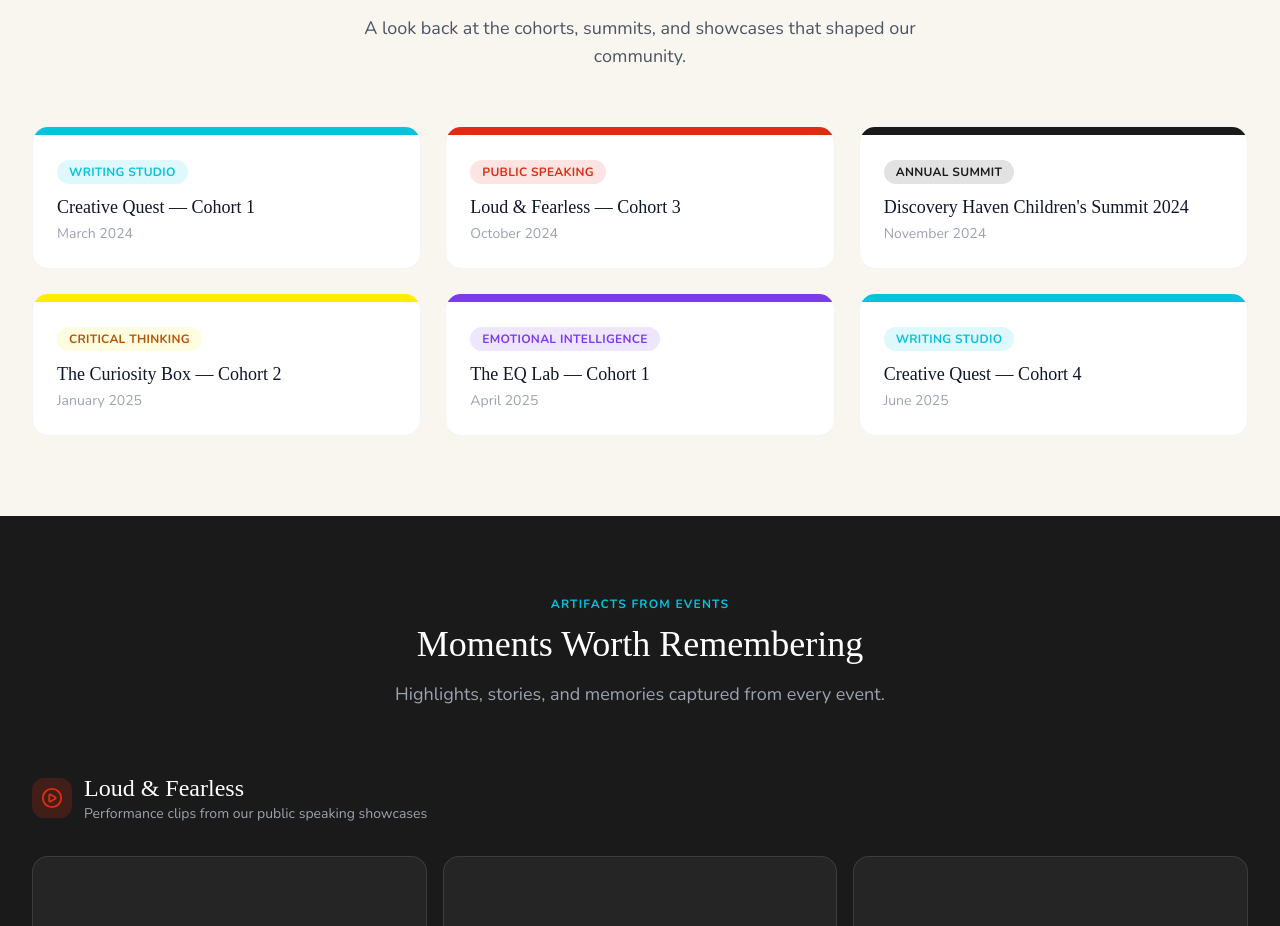
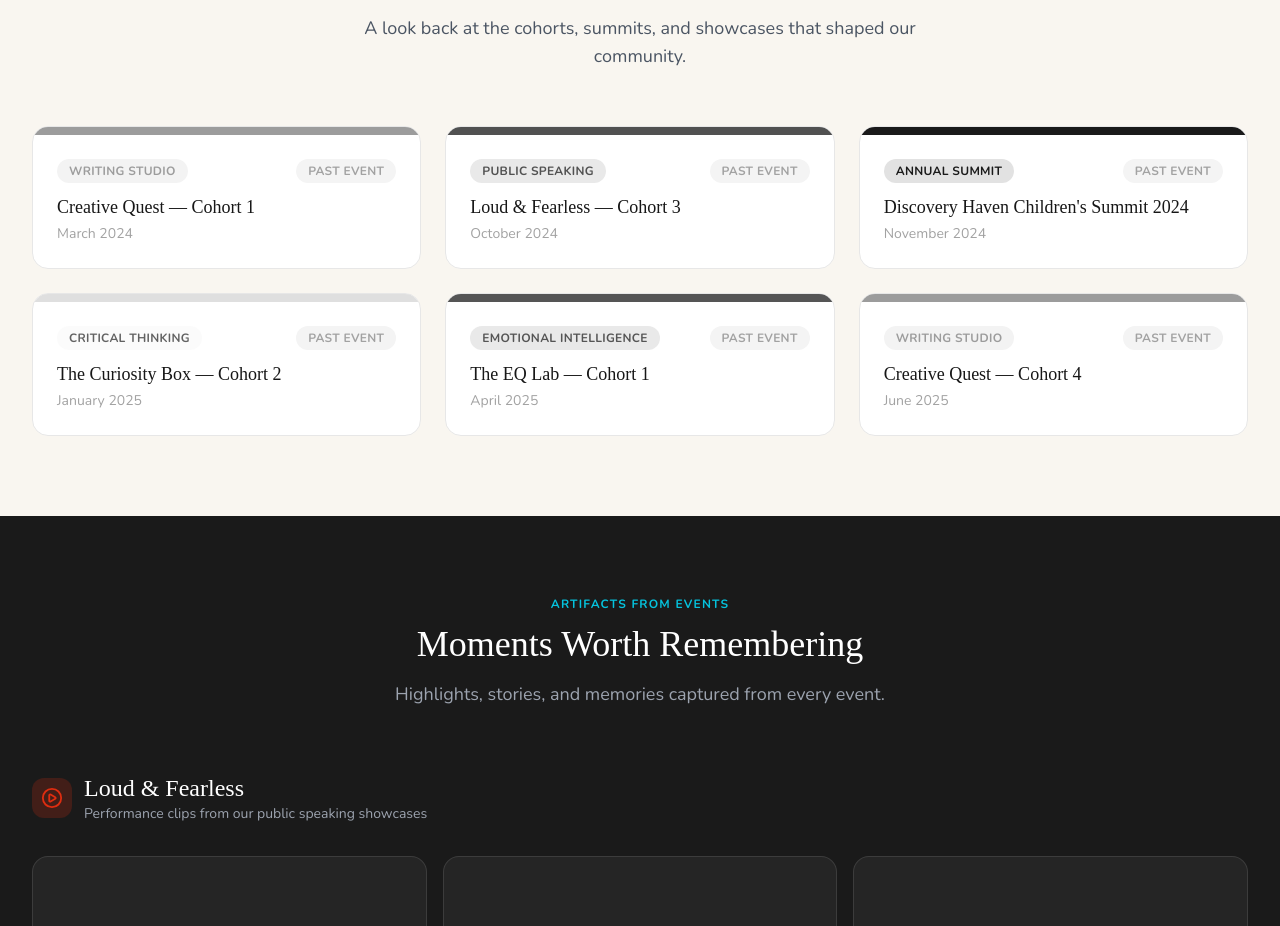
Before and after one commit to Tobennadev22/discoveryhaven, a React (Vite) app: page /explore in a window 1280 px wide. Shown: the part 2122-3048 px from the top of the page. Built offline with nearby package versions, Linux system fonts and the light colour scheme; a web font is replaced by a local one.

Commit message:
Style past event cards as disabled (greyscale, dimmed, Past Event badge)

```diff
--- a/src/pages/Explore.jsx
+++ b/src/pages/Explore.jsx
@@ -292,13 +292,14 @@ export default function Explore() {
               <motion.div
                 key={i}
                 variants={scaleIn}
-                className="bg-white rounded-2xl overflow-hidden border border-gray-100 hover:shadow-md transition-shadow"
+                className="bg-white rounded-2xl overflow-hidden border border-gray-200 opacity-60 grayscale pointer-events-none select-none"
               >
                 <div
                   className="h-2 w-full"
                   style={{ backgroundColor: ev.color }}
                 />
                 <div className="p-6">
+                  <div className="flex items-center justify-between mb-3">
                     <span
                       className="text-xs font-bold font-body uppercase tracking-wide px-3 py-1 rounded-full"
                       style={{
@@ -308,7 +309,11 @@ export default function Explore() {
                     >
                       {ev.tag}
                     </span>
-                  <h3 className="font-cherry text-lg text-slate-900 mt-3 mb-1 leading-snug">
+                    <span className="text-xs font-bold font-body uppercase tracking-wide px-3 py-1 rounded-full bg-gray-100 text-gray-400">
+                      Past Event
+                    </span>
+                  </div>
+                  <h3 className="font-cherry text-lg text-slate-900 mb-1 leading-snug">
                     {ev.title}
                   </h3>
                   <p className="text-gray-400 font-body text-sm">{ev.date}</p>
```
Lines whose indentation alone changed are shown as unchanged.
